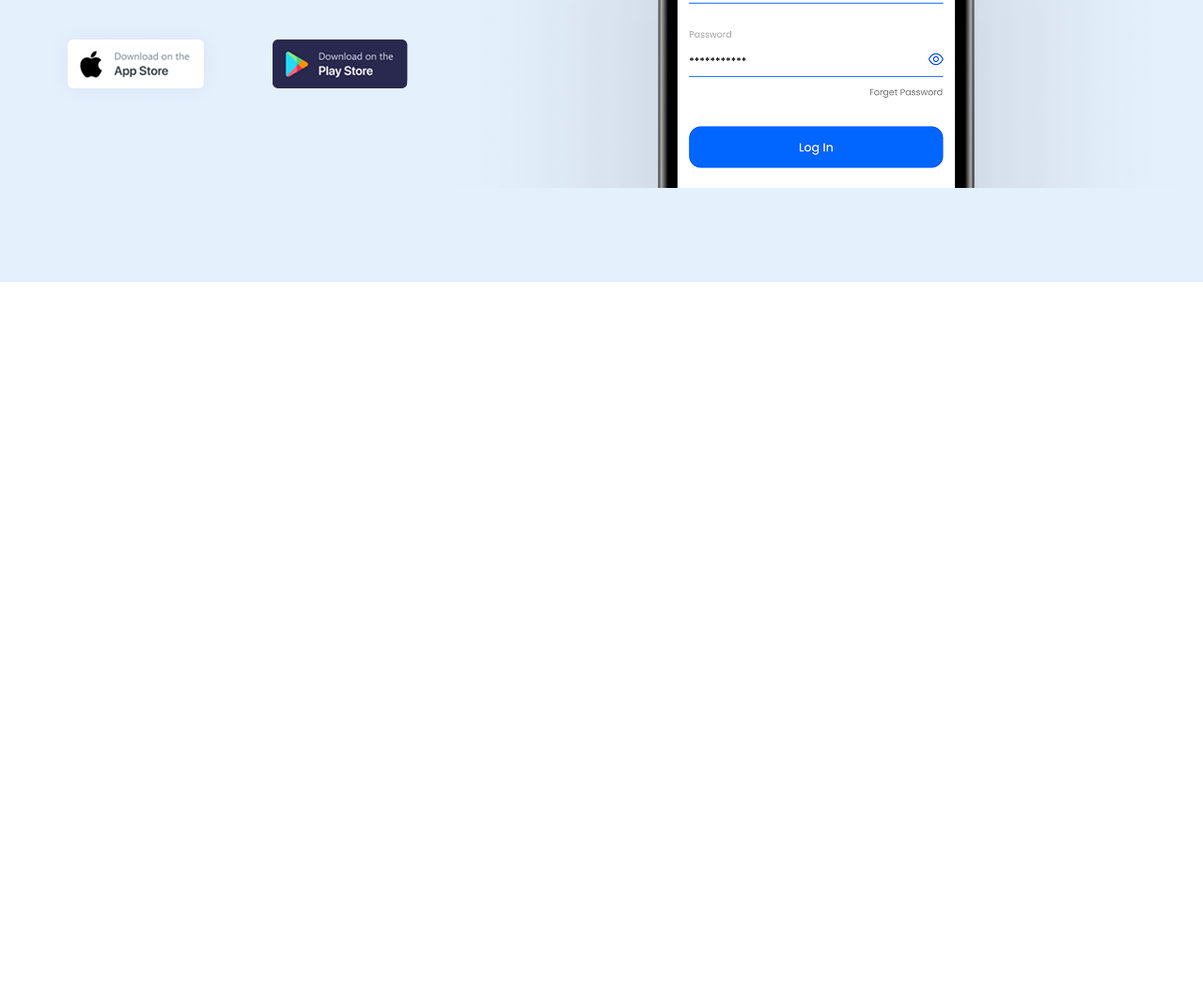
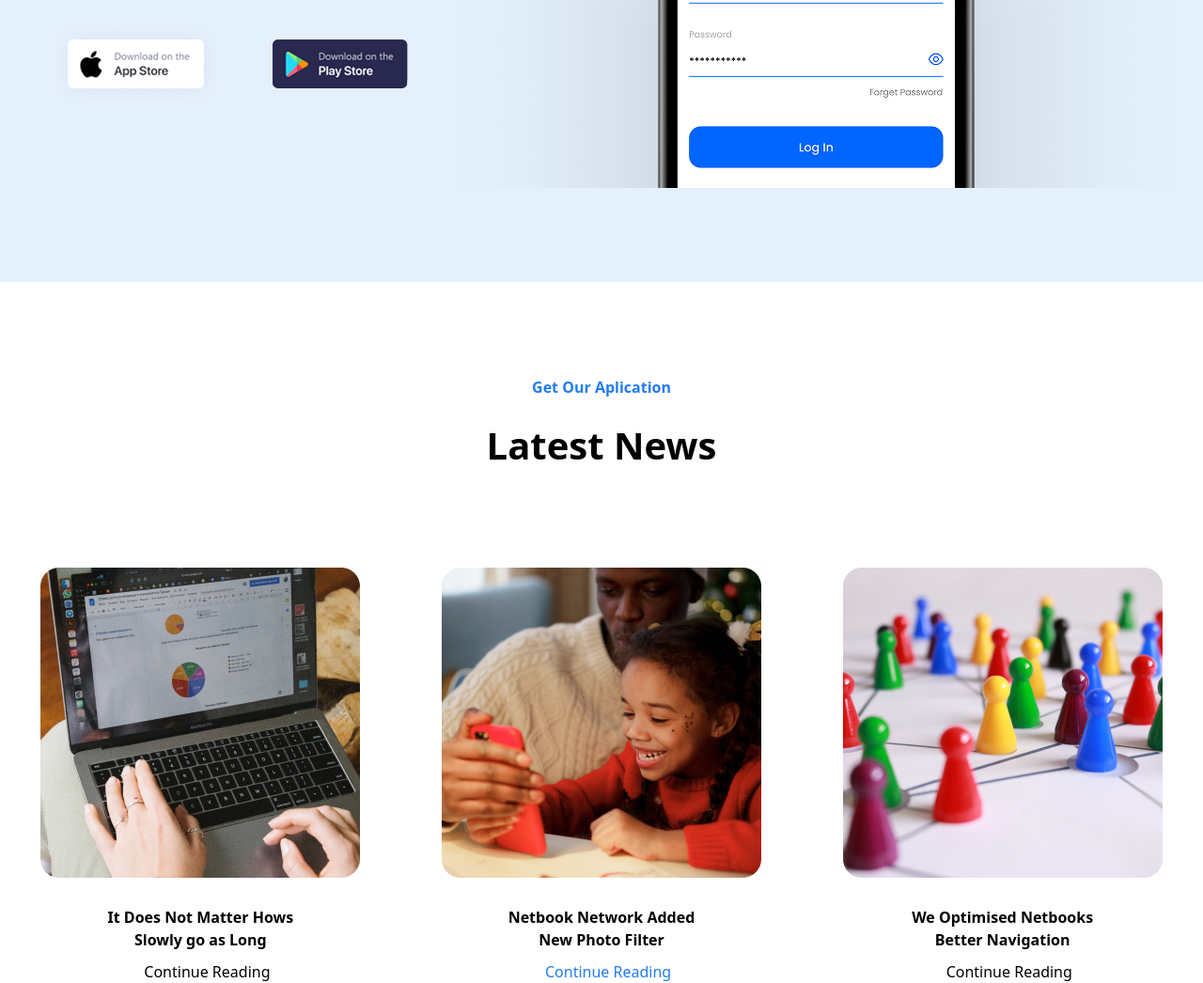
Before and after one commit to Manuchehrzoda/new-project-1, a website: page index.html in a window 1280 px wide. Shown: the part 3995-5041 px from the top of the page at 94% size. Before the commit the page ends 4295 px from the top, so only its background shows below. Drawn offline with Linux system fonts and the light colour scheme.

Commit message:
section7

```diff
--- a/index.html
+++ b/index.html
@@ -314,6 +314,40 @@
 
     </div>
 
+    <p class="text-[#217BF4] flex items-center justify-center font-bold mt-[100px]">Get Our Aplication</p>
+    <h1 class="text-[40px]  flex items-center justify-center font-bold mt-[20px]">Latest News</h1>
+
+    <div class="flex items-center justify-around mt-[100px]">
+
+        <div>
+
+            <img src="./src/Image (8).png" alt="">
+            <h1 class="font-bold w-[200px] text-center mt-[30px] ml-[70px]">It Does Not Matter Hows Slowly go as Long</h1>
+            <p class="tex-[#656464] mt-[10px] ml-[110px]">Continue Reading</p>
+
+
+        </div>
+
+        <div>
+
+            <img src="./src/Image (9).png" alt="">
+            <h1 class="font-bold w-[200px] text-center mt-[30px] ml-[70px]">Netbook Network Added New Photo Filter</h1>
+            <p class="text-[#217BF4] mt-[10px] ml-[110px]">Continue Reading</p>
+
+
+        </div>
+
+        <div>
+
+            <img src="./src/Image (10).png" alt="">
+            <h1 class="font-bold w-[200px] text-center mt-[30px] ml-[70px]">We Optimised Netbooks Better Navigation</h1>
+            <p class="tex-[#656464] mt-[10px] ml-[110px]">Continue Reading</p>
+
+
+        </div>
+
+    </div>
+
 </body>
 
 </html>
```
Also changed, not shown: src/Image (10).png (added), src/Image (8).png (added), src/Image (9).png (added), src/output.css.
